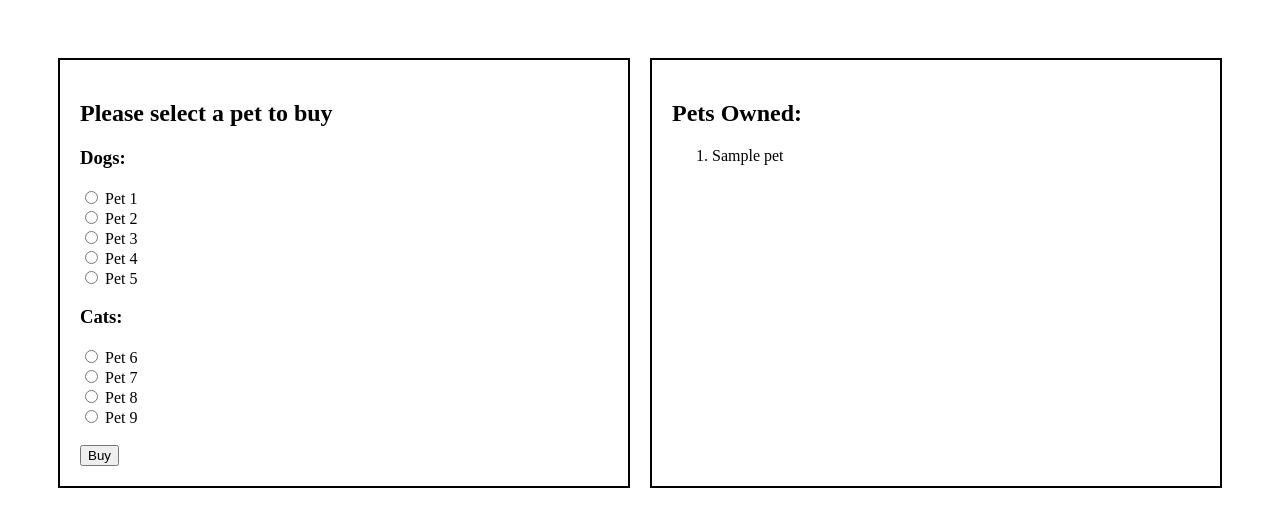
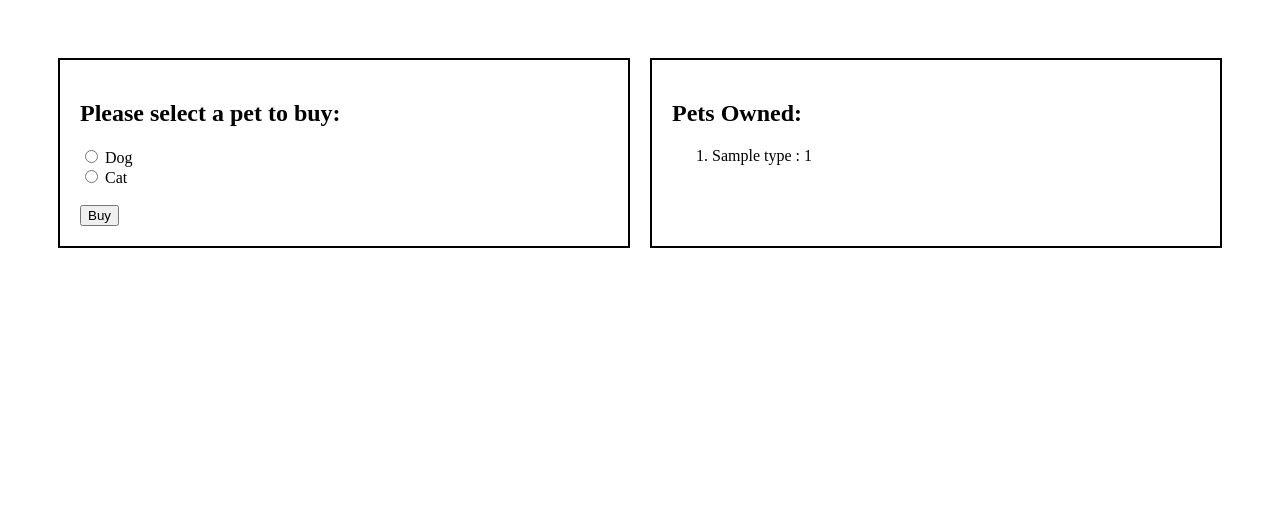
Before and after one commit to muneeb706/pet-marketplace, a Flask app: template core/templates/home.html in a window 1280 px wide. Shown: the top 527 px of the page. Run offline with Flask 2, Linux system fonts and the light colour scheme; the template is opened without the code that fills it: most values are stand-ins (such as "Sample title", 1, 10 or a date in 2020); parts of the project's set-up code (start-up, migrations or seed data) failed here and were passed over.

Commit message:
feat (templates): Home - List of owned pets displayed

```diff
--- a/core/templates/home.html
+++ b/core/templates/home.html
@@ -9,28 +9,13 @@ Home - {{username}}
 <div class="flex-container">
 
     <div class="flex-child">
-        <form>
-            <h2>Please select a pet to buy</h2>
-            <h3>Dogs: </h3>
-            <input type="radio" id="pet1" name="pet" value="Pet-1">
-            <label for="pet1">Pet 1</label><br>
-            <input type="radio" id="pet2" name="pet" value="Pet-2">
-            <label for="pet2">Pet 2</label><br>
-            <input type="radio" id="pet3" name="pet" value="Pet-3">
-            <label for="pet3">Pet 3</label><br>
-            <input type="radio" id="pet4" name="pet" value="Pet-4">
-            <label for="pet4">Pet 4</label><br>
-            <input type="radio" id="pet5" name="pet" value="Pet-5">
-            <label for="pet5">Pet 5</label><br>
-            <h3>Cats:</h3>
-            <input type="radio" id="pet6" name="pet" value="Pet-6">
-            <label for="pet6">Pet 6</label><br>
-            <input type="radio" id="pet7" name="pet" value="Pet-7">
-            <label for="pet7">Pet 7</label><br>
-            <input type="radio" id="pet8" name="pet" value="Pet-8">
-            <label for="pet8">Pet 8</label><br>
-            <input type="radio" id="pet9" name="pet" value="Pet-9">
-            <label for="pet9">Pet 9</label><br><br>
+        <form action="{{url_for('view.buy_pet')}}" method="POST">
+            <input type="hidden" id="username" name="username" value="{{username}}">
+            <h2>Please select a pet to buy:</h2>
+            <input type="radio" id="dog" name="pet" value="dog">
+            <label for="dog">Dog</label><br>
+            <input type="radio" id="cat" name="pet" value="cat">
+            <label for="cat">Cat</label><br><br>
             <input type="submit" value="Buy">
         </form>
     </div>
@@ -39,7 +24,7 @@ Home - {{username}}
         <h2>Pets Owned:</h2>
         <ol>
             {% for pet in pets %}
-            <li>{{pet}}</li>
+            <li>{{pet.type}} : {{pet.serial_number}}</li>
             {% endfor %}
         </ol>
     </div>
```
